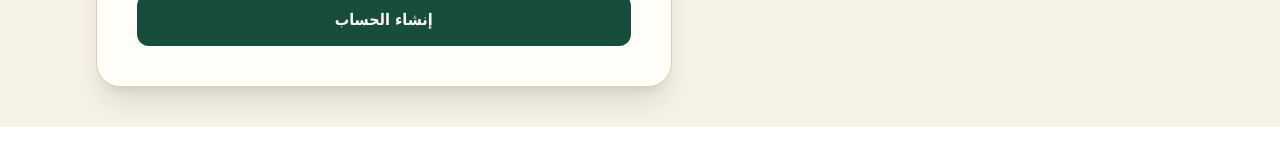
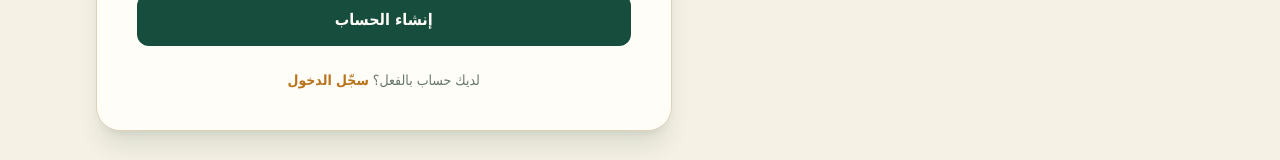
Before and after one commit to fouadlamrini/programme_life, a React app in the folder web/: page /register in a window 1280 px wide. Shown: the part 680-840 px from the top of the page. Before the commit the page ends 807 px from the top, so only its background shows below. Built offline with nearby package versions, Linux system fonts and the light colour scheme; no server answers; the HTML template or start-up script is replaced by a standard one.

Commit message:
feat(web): redirect register to dashboard and add login link

```diff
--- a/web/src/pages/Register.jsx
+++ b/web/src/pages/Register.jsx
@@ -1,10 +1,12 @@
 import { useState } from 'react'
+import { Link, useNavigate } from 'react-router-dom'
 import RegisterForm from '../components/RegisterForm'
 import { registerApi } from '../services/authService'
 
 function Register() {
   const [status, setStatus] = useState({ type: '', message: '' })
   const [isSubmitting, setIsSubmitting] = useState(false)
+  const navigate = useNavigate()
 
   const handleRegister = async (formData) => {
     setStatus({ type: '', message: '' })
@@ -17,7 +19,8 @@
       localStorage.setItem('accessToken', data.accessToken)
       setStatus({ type: 'success', message: data.message || 'تم إنشاء الحساب بنجاح.' })
 
-      // تقدر تزيد هنا التوجيه لصفحة الـ Dashboard مستقبلاً
+      // توجيه المستخدم لصفحة الـ Dashboard
+      navigate('/dashboard')
     } catch (error) {
       setStatus({
         type: 'error',
@@ -69,6 +72,13 @@
           )}
 
           <RegisterForm isSubmitting={isSubmitting} onSubmit={handleRegister} />
+
+          <p className="mt-6 text-center text-sm text-[#68776b]">
+            لديك حساب بالفعل؟{' '}
+            <Link to="/login" className="font-semibold text-[#b8731b] hover:text-[#174d3d]">
+              سجّل الدخول
+            </Link>
+          </p>
         </section>
       </div>
     </main>
```
